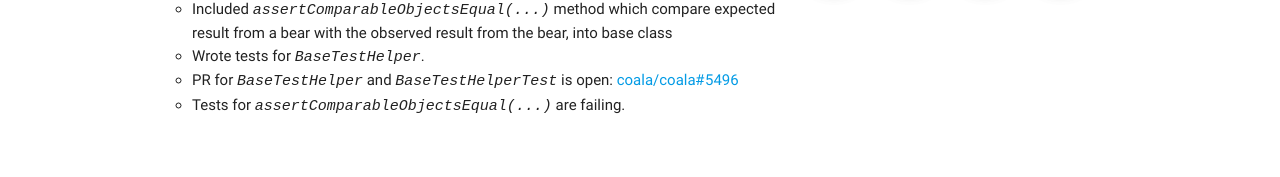
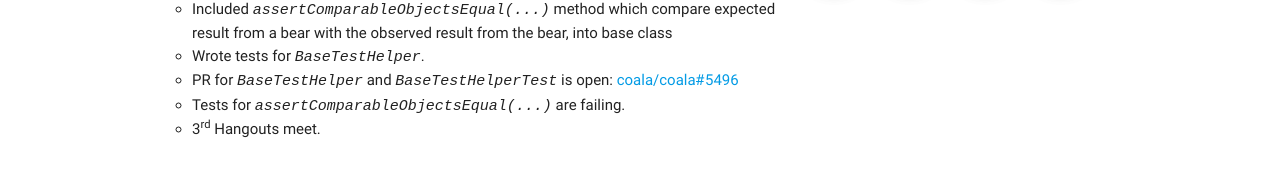
Before and after one commit to sangamcse/project-track, a Jekyll site: the page built from _posts/2018-06-05-phase_1.md, in a window 1280 px wide. Shown: the part 164-341 px from the top of the page. Built offline with Jekyll 4.4.1, drawn with Linux system fonts in a browser that asks for light colours; nearby versions of some CDN libraries; our own code applies the rules of GitHub Pages for plain Markdown files; library files that are not in the unit come from our copies.

Commit message:
Include Hangout meet

```diff
--- a/_posts/2018-06-05-phase_1.md
+++ b/_posts/2018-06-05-phase_1.md
@@ -9,3 +9,4 @@ category: Week 3
 - Wrote tests for _`BaseTestHelper`_.
 - PR for _`BaseTestHelper`_ and _`BaseTestHelperTest`_ is open: [coala/coala#5496](https://github.com/coala/coala/pull/5496)
 - Tests for _`assertComparableObjectsEqual(...)`_ are failing.
+- 3<sup>rd</sup> Hangouts meet.
```
